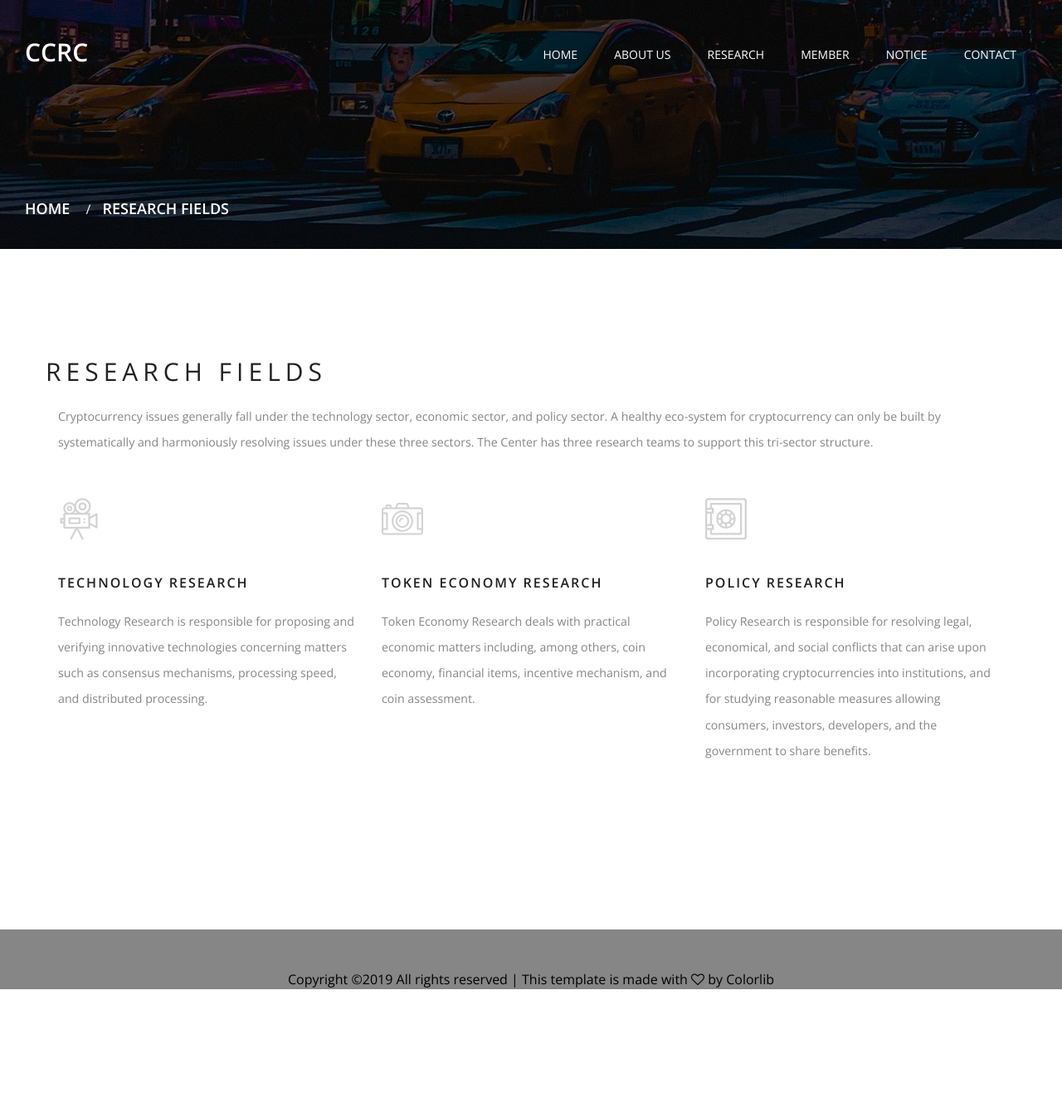
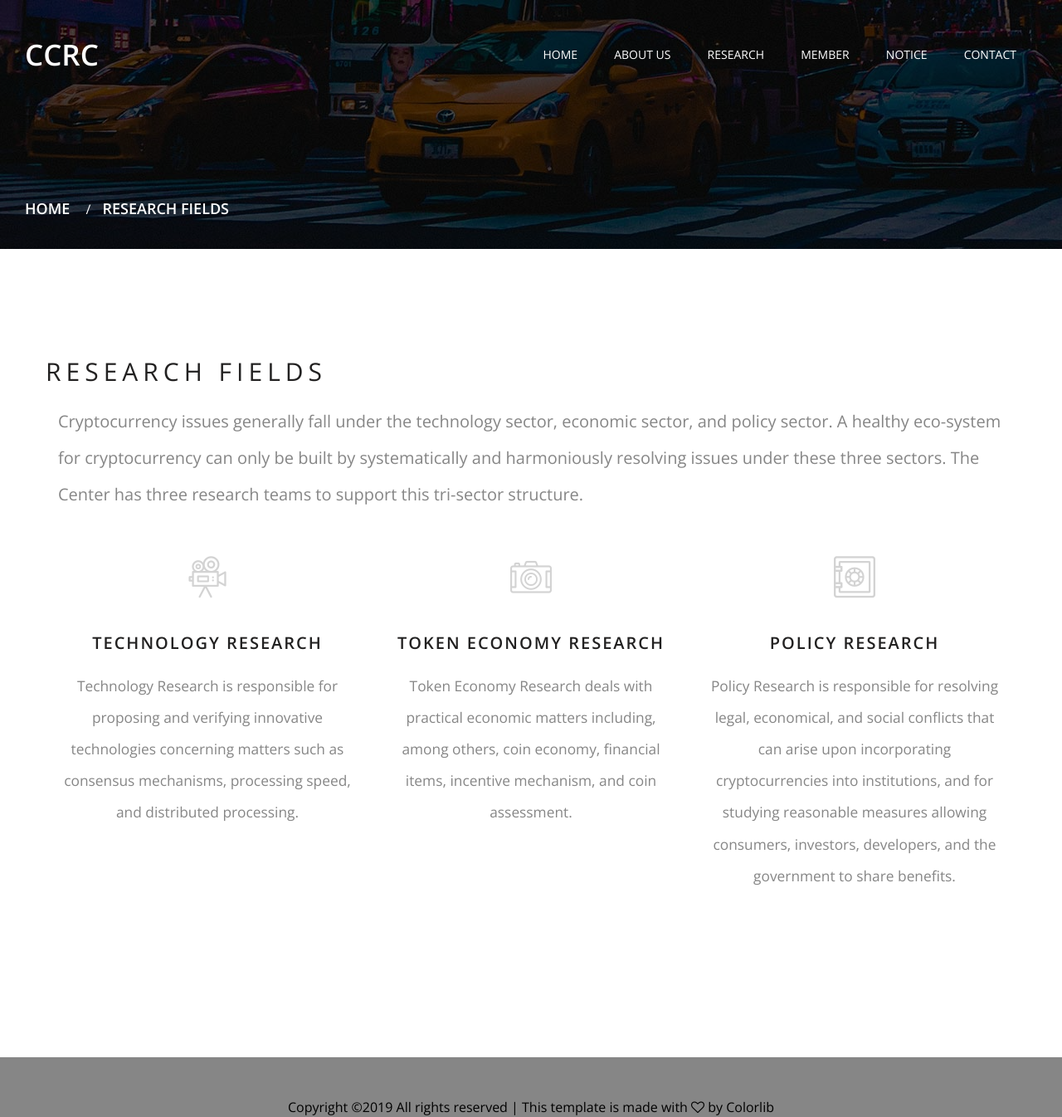
Before and after one commit to hanXen/crypto, a Django app: page /research/ in a window 1280 px wide. Shown: the whole page at 83% size. Before the commit the page ends 1192 px from the top, so only its background shows below. Run offline with Django 3.2, Linux system fonts and the light colour scheme; some libraries are stand-ins or nearby versions.

Commit message:
Changed Design

```diff
--- a/blog/static/css/style.css
+++ b/blog/static/css/style.css
@@ -36,7 +36,7 @@ h2 {
 }
 
 h3 {
-	font-size: 30px;
+	font-size: 35px;
 }
 
 h4 {
--- a/blog/templates/blog/about.html
+++ b/blog/templates/blog/about.html
@@ -18,13 +18,13 @@
 {#			<div class="row">#}
 {#				<div class="col-xl-4">#}
 					<h3 class="sp-title">About CCRC</h3>
-				    <p>Cryptocurrency is not merely a type of currency but is becoming a platform based on its ability
+				    <p style="font-size: 15pt">Cryptocurrency is not merely a type of currency but is becoming a platform based on its ability
                         to function as a digital platform. Cryptocurrency allows to realize profit-sharing economy in
                         a distributed network environment, thus, is acknowledged as a catalyst to change the industrial framework.</p>
-                    <p>Accordingly, the need for human resources to develop and utilize cryptocurrency technologies is rapidly
+                    <p style="font-size: 15pt">Accordingly, the need for human resources to develop and utilize cryptocurrency technologies is rapidly
                         growing and the level of technology required by industries is increasing day by day. Nevertheless,
                         no country is currently ready to supply the manpower and technology to satisfy these demands.</p>
-                    <p>The objective of Cryptocurrency Research Center (“Center”) at Korea University is to educate human resources,
+            <p style="font-size: 15pt">The <strong style="color:#005cbf">objective of Cryptocurrency Research Center (“Center”) at Korea University</strong> is to educate human resources,
                         develop technology, and establish systems in the field of cryptocurrency and blockchain.
                         The Center is planning to strengthen competence by collaborating with domestic and foreign research
                         and educational institutions while fully utilizing the educational, technological and political
--- a/blog/templates/blog/base.html
+++ b/blog/templates/blog/base.html
@@ -19,7 +19,7 @@
 	<link rel="stylesheet" href="https://colorlib.com/preview/theme/halo/css/flaticon.css"/>
 	<link rel="stylesheet" href="https://colorlib.com/preview/theme/halo/css/animate.css"/>
 	<link rel="stylesheet" href="https://colorlib.com/preview/theme/halo/css/owl.carousel.css"/>
-	<link rel="stylesheet" href="{% static 'css/style.css' %}"/>
+	<link rel="stylesheet" href="https://colorlib.com/preview/theme/halo/css/style.css"/>
 
 
 	<!--[if lt IE 9]>
--- a/blog/templates/blog/notice.html
+++ b/blog/templates/blog/notice.html
@@ -14,7 +14,7 @@
 	<section class="services-section spad">
 		<div class="container-fluid services-warp">
             <div class="container p-0" style="align-content: center">
-                <h3 class="sp-title" style="text-align: center">Notice</h3>
+                <h3 class="sp-title">Notice</h3>
                 <table style="align-content: center" class="table">
                     <thead>
                         <tr>
@@ -38,4 +38,7 @@
 		</div>
 	</section>
 	<!-- Services section start end -->
+    <div style="height: 60px">
+
+    </div>
 {% endblock %}
--- a/blog/templates/blog/research.html
+++ b/blog/templates/blog/research.html
@@ -15,35 +15,35 @@
 		<div class="container-fluid services-warp">
             <div class="container p-0">
                 <div class="row">
-                    <h3 class="sp-title" style="text-align: center">Research Fields</h3>
+                    <h3 class="sp-title">Research Fields</h3>
                 </div>
-                <p>Cryptocurrency issues generally fall under the technology sector, economic sector, and policy sector. A healthy eco-system for cryptocurrency can only be built by systematically
+                <p style="font-size: 15pt">Cryptocurrency issues generally fall under the technology sector, economic sector, and policy sector. A healthy eco-system for cryptocurrency can only be built by systematically
                     and harmoniously resolving issues under these three sectors. The Center has three research teams to support this tri-sector structure.</p>
             </div>
             <br/>
 			<div class="container p-0">
-				<div class="row">
-                    <div class="col-md-4">
-                        <div class="icon-box">
+				<div class="row" style="text-align: center">
+                    <div class="col-md-4" style="text-align: center">
+                        <div class="icon-box" style="text-align: center">
                             <i class="flaticon-video-camera"></i>
-                            <h4>Technology Research</h4>
-                            <p>Technology Research is responsible for proposing and verifying innovative technologies concerning
+                            <h4 style="font-size: 15pt">Technology Research</h4>
+                            <p style="font-size: 13pt">Technology Research is responsible for proposing and verifying innovative technologies concerning
                                 matters such as consensus mechanisms, processing speed, and distributed processing.</p>
                         </div>
                     </div>
                     <div class="col-md-4">
                         <div class="icon-box">
                             <i class="flaticon-photo-camera"></i>
-                            <h4>Token Economy Research</h4>
-                            <p>Token Economy Research deals with practical economic matters including, among others,
+                            <h4 style="font-size: 15pt">Token Economy Research</h4>
+                            <p style="font-size: 13pt">Token Economy Research deals with practical economic matters including, among others,
                                 coin economy, financial items, incentive mechanism, and coin assessment. </p>
                         </div>
                     </div>
                     <div class="col-md-4">
                         <div class="icon-box">
                             <i class="flaticon-safebox"></i>
-                            <h4>Policy Research</h4>
-                            <p>Policy Research is responsible for resolving legal, economical, and social conflicts that can arise upon
+                            <h4 style="font-size: 15pt">Policy Research</h4>
+                            <p style="font-size: 13pt">Policy Research is responsible for resolving legal, economical, and social conflicts that can arise upon
                                 incorporating cryptocurrencies into institutions, and for studying reasonable measures allowing consumers,
                                 investors, developers, and the government to share benefits.</p>
                         </div>
```
Also changed, not shown: blog/templates/blog/index.html (+8 -7 lines), blog/templates/blog/member_direct.html (+15 -3 lines), blog/templates/blog/member_res.html (+14 -3 lines), blog/templates/blog/member_senior.html (+14 -3 lines).
